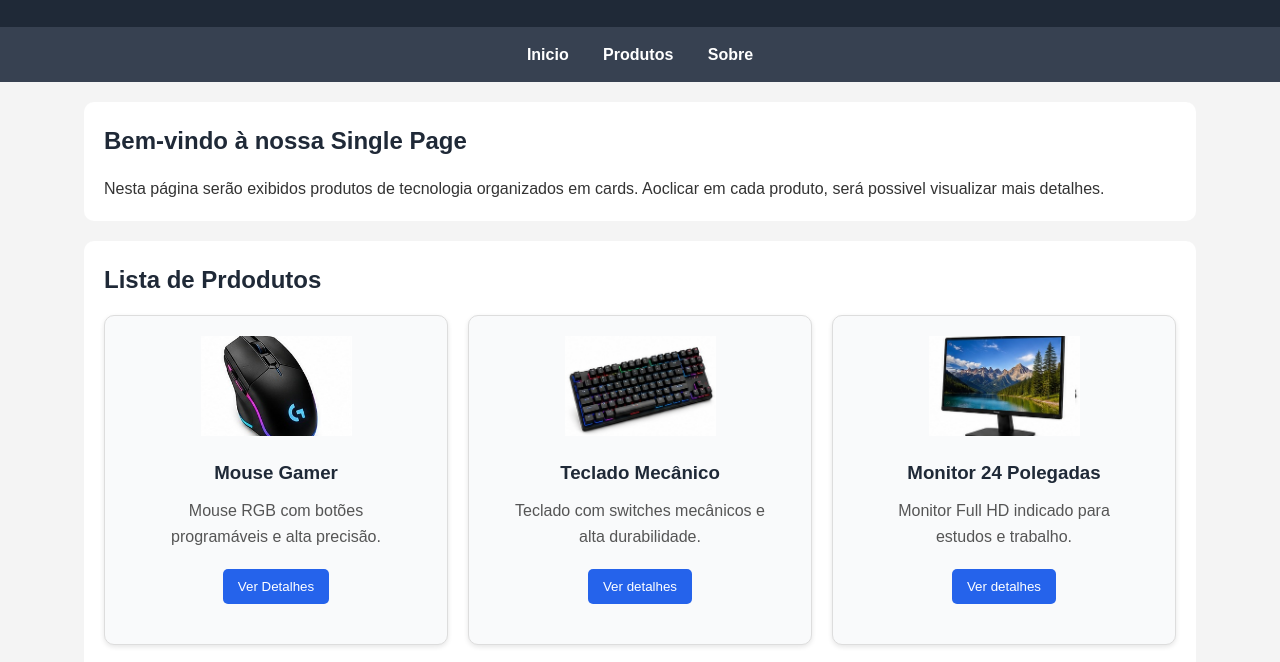
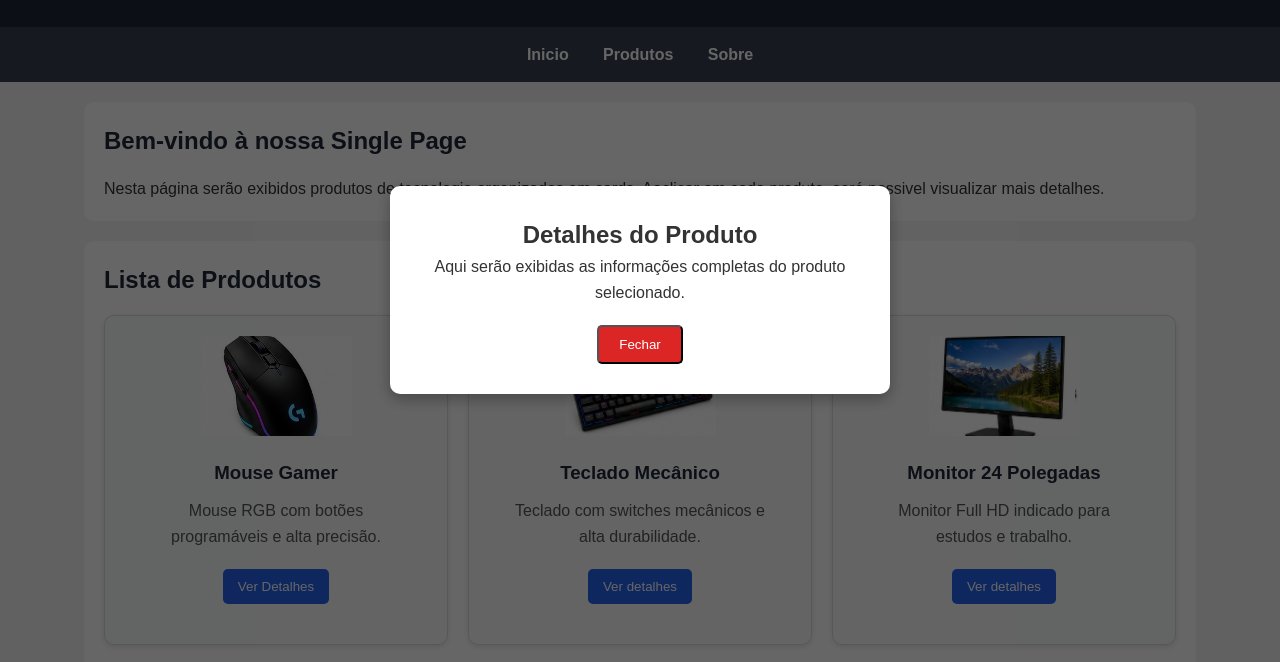
Before and after one commit to tomaszeswisc/spa_revisao, a plain HTML site: page public/index.html in a window 1280 px wide. Shown: the part 110-772 px from the top of the page. Drawn offline with Linux system fonts and the light colour scheme.

Commit message:
Modal Detalhes Pronto

```diff
--- a/public/index.html
+++ b/public/index.html
@@ -92,6 +92,25 @@
 
     </main>
 
+    <!------------- MODAL DE DETALHES -------------->
+
+    <!-- Overlay que escurece a página-->
+     <div id="modalOverlay">
+
+        <!-- Janela principla do modal-->
+         <div id="modal">
+
+            <!--Título do modal-->
+            <h2>Detalhes do Produto</h2>
+
+            <p>Aqui serão exibidas as informações completas do produto selecionado.</p>
+
+            <button id="btnFechar"">Fechar</button>
+
+         </div>
+
+     </div>
+
     <footer>
         <p>Atividade prática desenvolvida em sala de aula.</p>
     </footer>
--- a/public/style.css
+++ b/public/style.css
@@ -253,3 +253,100 @@ footer {
     /* Ajusta a imagem sem deformar */
     object-fit: cover;
 }
+
+/*----------------------------- Modal ------------------------------*/
+
+/*Overlay do Modal*/
+
+/*Inicialmente oculto*/
+
+#modalOverlay{
+
+    display:flex;
+
+/*Fixa o elemento na tela*/
+
+position: fixed;
+
+/*Encostar no topo*/
+
+top:0;
+
+/*Encostar à esquerda*/
+
+left:0;
+
+/*Ocupa toda a largura*/
+
+width:100%;
+
+/*Ocupa toa a altura*/
+
+height: 100%;
+
+/*Fundo escurecido*/
+
+background-color:rgba(0, 0, 0, 0.6) ;
+
+/*Centraliza conteúdo horizontalmente*/
+
+justify-content: center;
+
+/* Centraliza conteúdo verticalmente */
+
+align-items: center;
+
+
+}
+
+/* ----------------------Jaanela do Modal------------------- */
+
+#modal{
+
+    /* Cor de fundo */
+    background-color: white;
+
+    /* Espaçamento interno */
+    padding: 30px;
+
+    /* Largura máxima */
+    width: 500px;
+
+    /* Arredonda os cantos */
+
+    border-radius: 10px;
+
+    /* Centraliza o texto */
+    text-align: center;
+
+    /* Criar sombra */
+    box-shadow: 0 5px 15px rgba(0,0,0,0.3);
+
+}
+
+/* ----------- Botão Fechar --------------- */
+
+#btnFechar{
+
+    /* Cor de Fundo */
+    background-color: #dc2626;
+
+    /* Cor do texto */
+    color: white;
+
+    /* remover a borda */
+    border: :none;
+
+    /* Espaçamento interno */
+    padding: 10px 20px;
+
+    /* Arredondar od cantos */
+    border-radius:5px;
+
+    /* Cursor de clique */
+    cursor: pointer;
+
+    /* Espaçamento superior */
+    margin-top:20px;
+
+}
```
